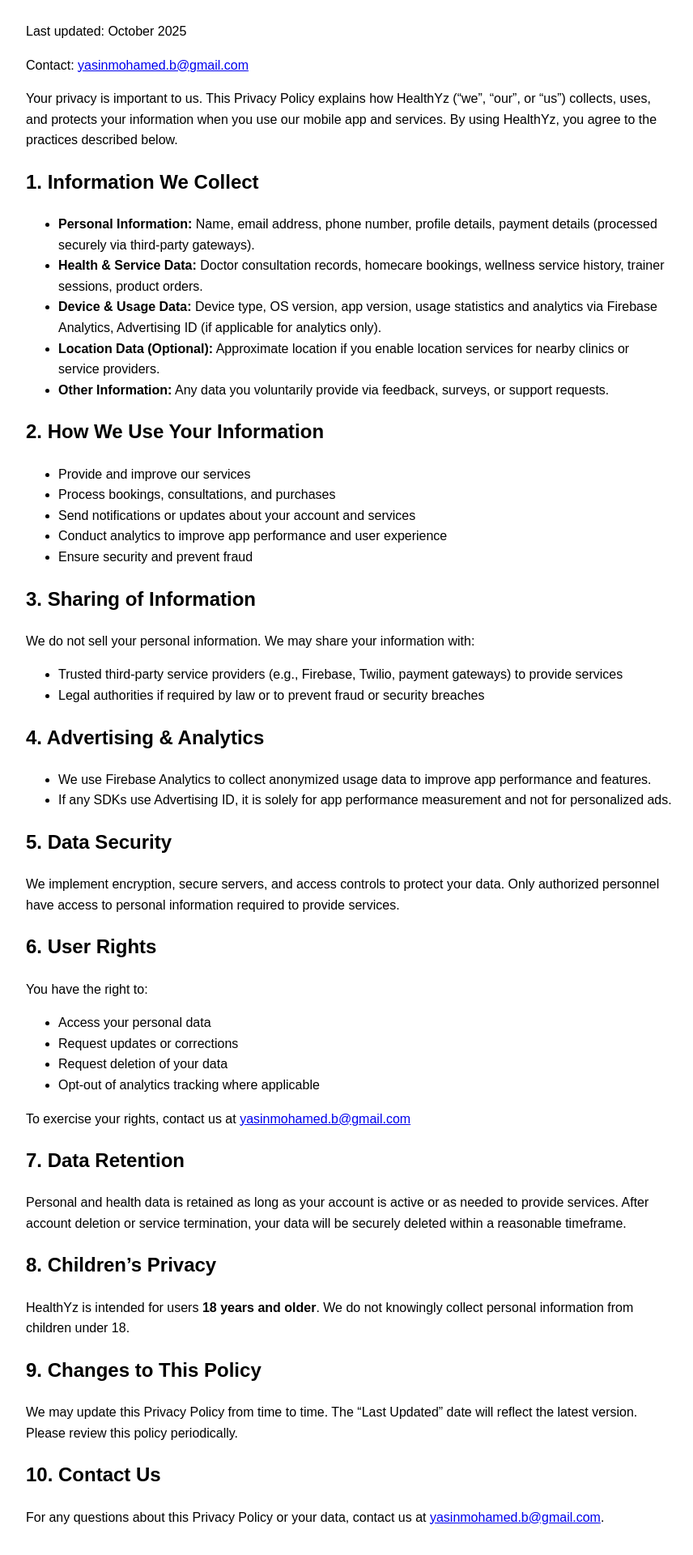
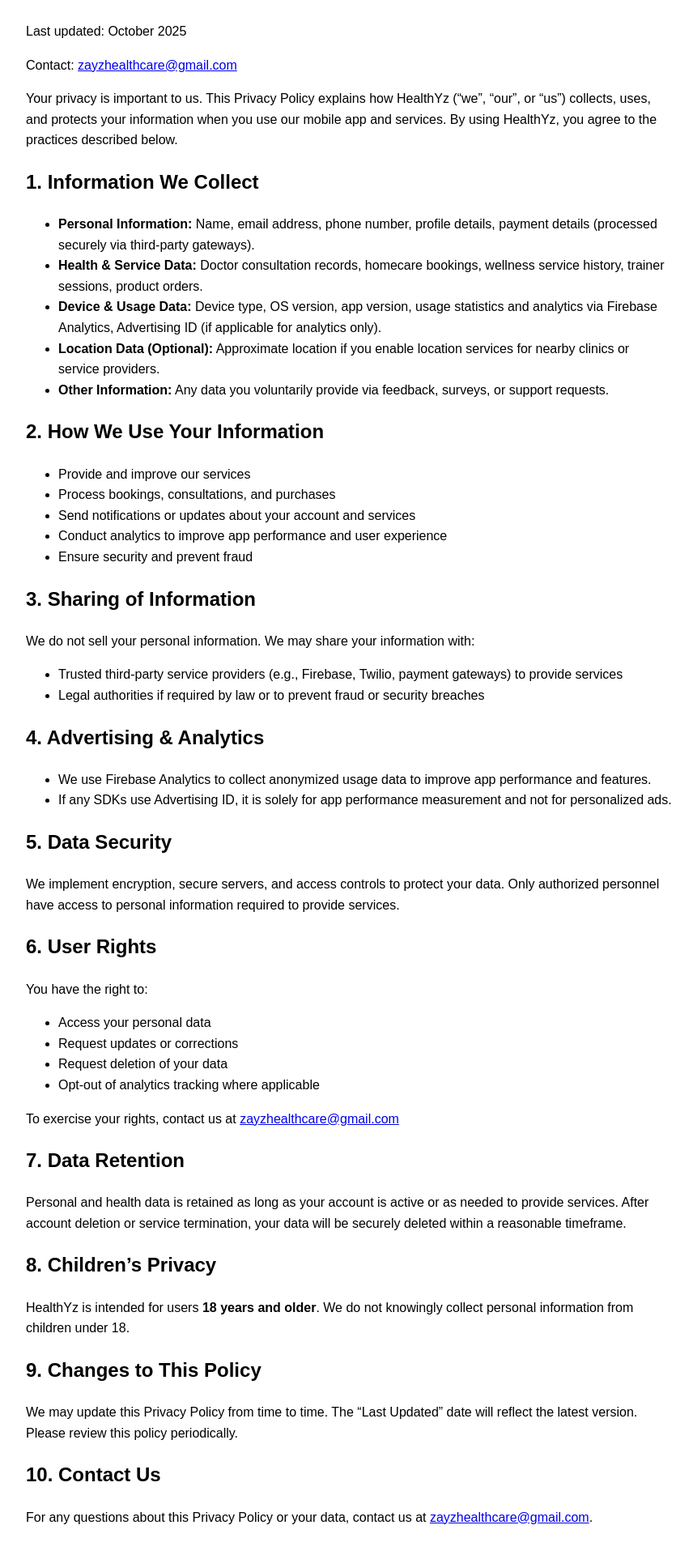
Before and after one commit to yasinmohamedb-netizen/adminportal, a React (Create React App) app: page /privacy-policy in a window 1280 px wide. Shown: the part 218-2138 px from the top of the page at 81% size, without its empty margins (208-1064 px from the left). Built offline with nearby package versions, Linux system fonts and the light colour scheme; no server answers.

Commit message:
Update PrivacyPolicyPage contact email to zayzhealthcare@gmail.com

```diff
--- a/src/PrivacyPolicyPage.js
+++ b/src/PrivacyPolicyPage.js
@@ -6,7 +6,7 @@
     <div style={{ maxWidth: "800px", margin: "auto", padding: "20px", lineHeight: "1.6" }}>
       <h1>HealthYz Privacy Policy</h1>
       <p>Last updated: October 2025</p>
-      <p>Contact: <a href="mailto:yasinmohamed.b@gmail.com">yasinmohamed.b@gmail.com</a></p>
+      <p>Contact: <a href="mailto:zayzhealthcare@gmail.com">zayzhealthcare@gmail.com</a></p>
 
       <p>
         Your privacy is important to us. This Privacy Policy explains how HealthYz (“we”, “our”, or “us”) collects, uses, and protects your information when you use our mobile app and services. By using HealthYz, you agree to the practices described below.
@@ -54,7 +54,7 @@
         <li>Request deletion of your data</li>
         <li>Opt-out of analytics tracking where applicable</li>
       </ul>
-      <p>To exercise your rights, contact us at <a href="mailto:yasinmohamed.b@gmail.com">yasinmohamed.b@gmail.com</a></p>
+      <p>To exercise your rights, contact us at <a href="mailto:zayzhealthcare@gmail.com">zayzhealthcare@gmail.com</a></p>
 
       <h2>7. Data Retention</h2>
       <p>
@@ -73,7 +73,7 @@
 
       <h2>10. Contact Us</h2>
       <p>
-        For any questions about this Privacy Policy or your data, contact us at <a href="mailto:yasinmohamed.b@gmail.com">yasinmohamed.b@gmail.com</a>.
+        For any questions about this Privacy Policy or your data, contact us at <a href="mailto:zayzhealthcare@gmail.com">zayzhealthcare@gmail.com</a>.
       </p>
     </div>
   );
```
